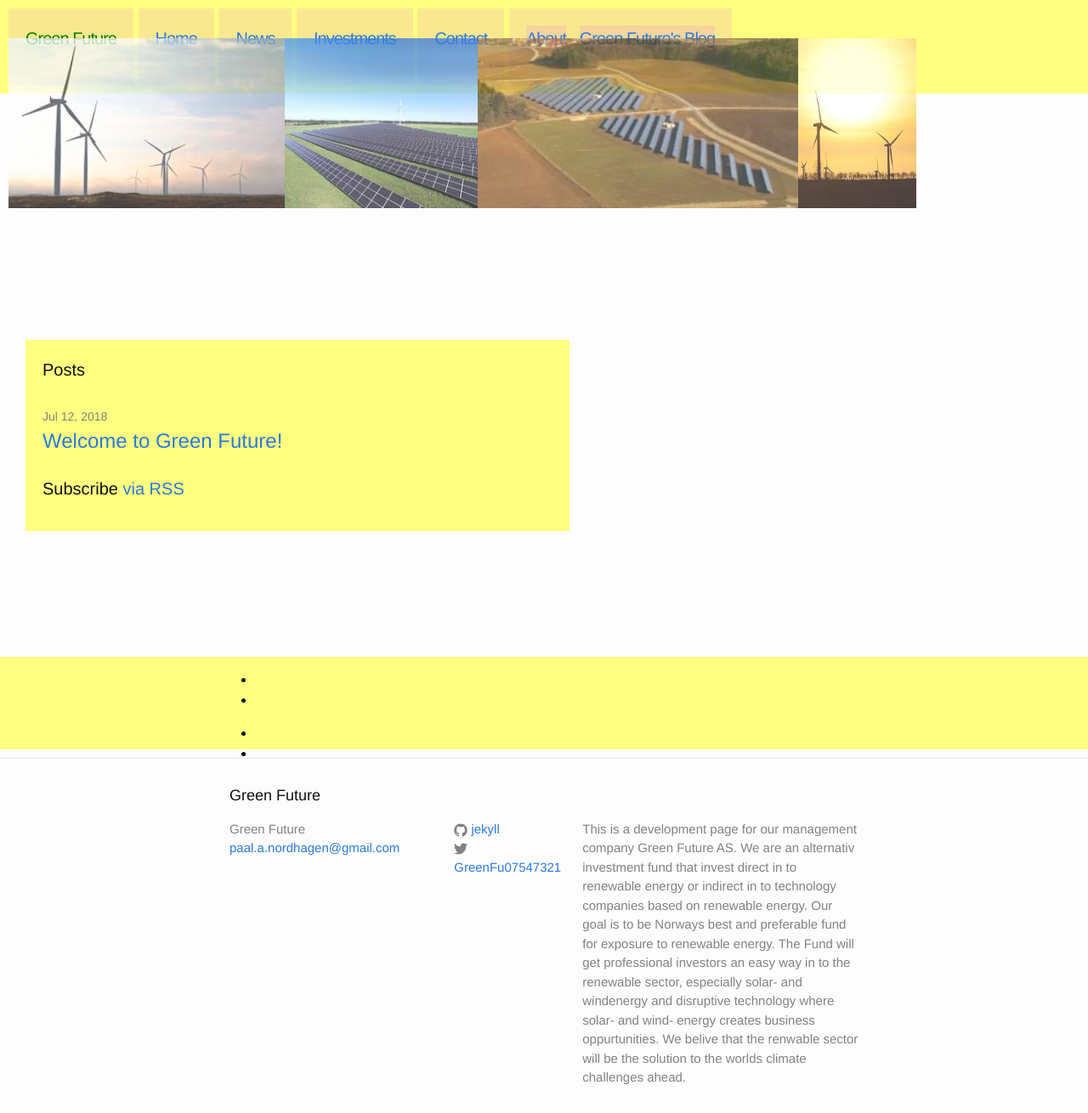
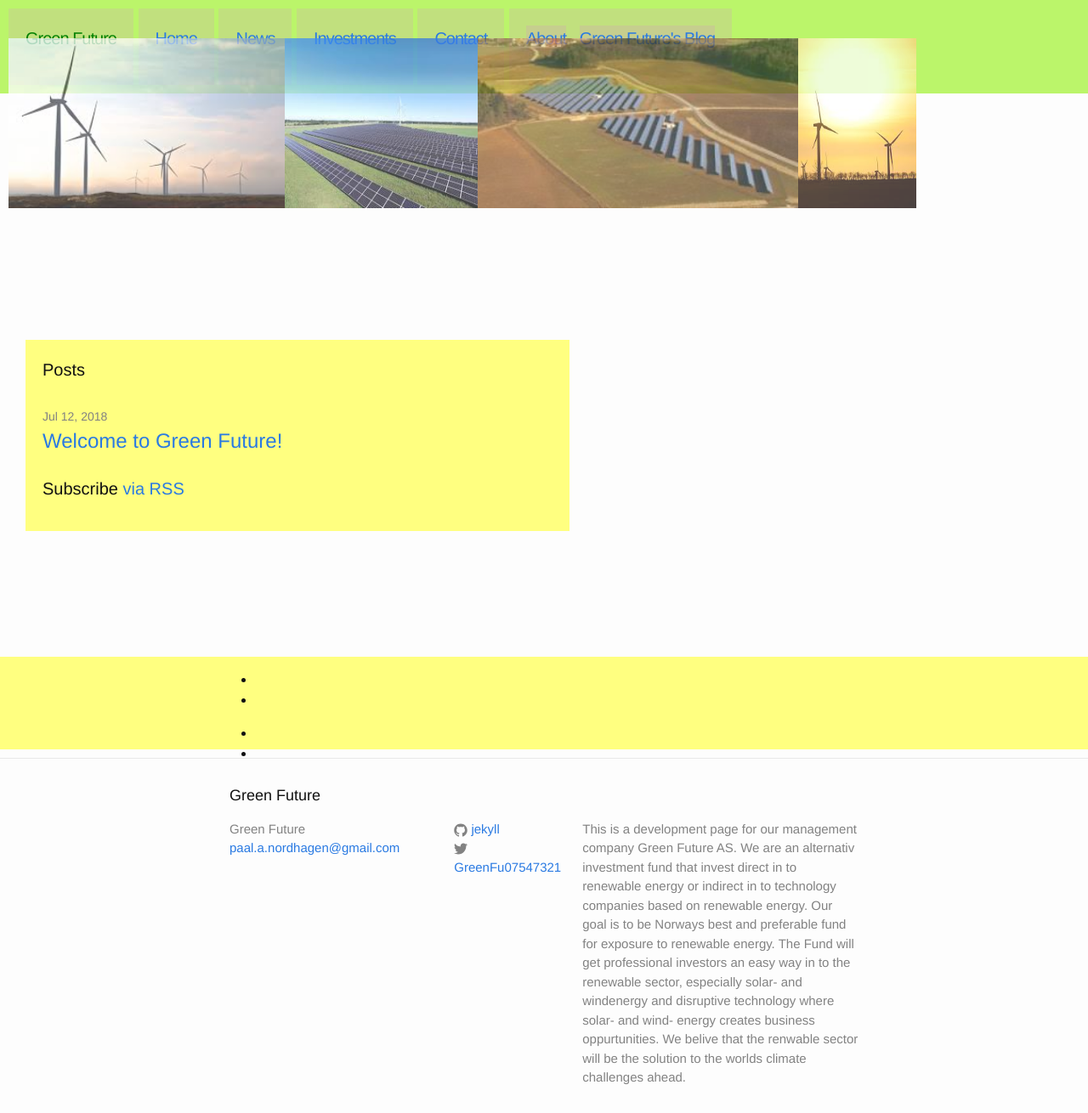
Before and after one commit to Paal-August/Paal-August.github.io, a Jekyll site: the page built from index.html, in a window 1280 px wide and 1310 px high. Shown: the whole window at 85% size. Built offline with Jekyll 4.4.1, drawn with Linux system fonts in a browser that asks for light colours.

Commit message:
Update _layout.scss

```diff
--- a/_sass/_layout.scss
+++ b/_sass/_layout.scss
@@ -9,7 +9,8 @@
   margin: auto;
   grid-gap: 10px;
   grid-template: repeat(20, 1fr) / repeat(7, 1fr);
-/*  justify-content:space-around;*/
+/*  justify-content:space-around;
+    background-color:rgb(255, 255, 128);*/
 
 }
 
@@ -28,7 +29,7 @@
   position:fixed;
   float:left;
   padding:10px;
-  background-color:rgb(255, 255, 128);
+  background-color:#BBF56A;
 z-index:2;
   /*background-position: center;
   .image-container{
```
